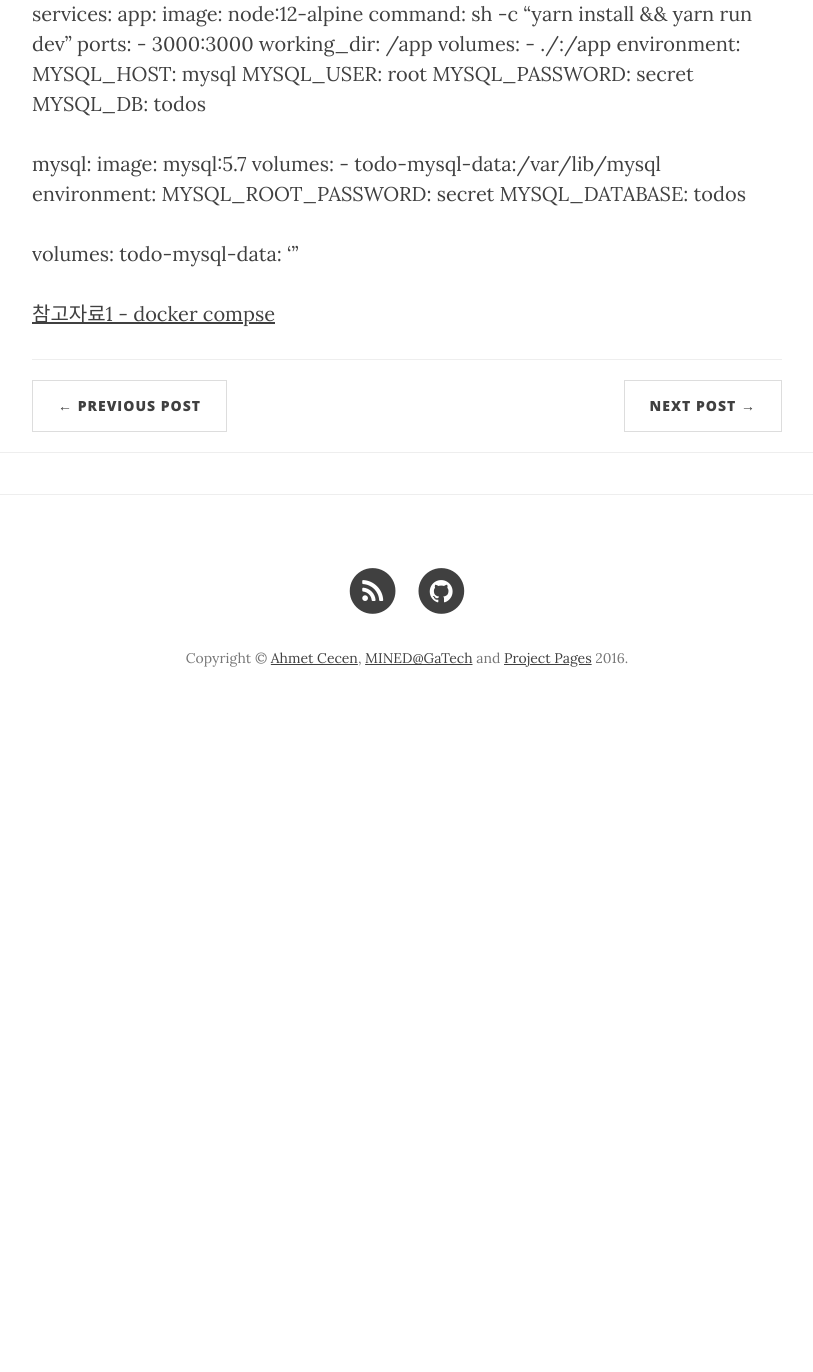
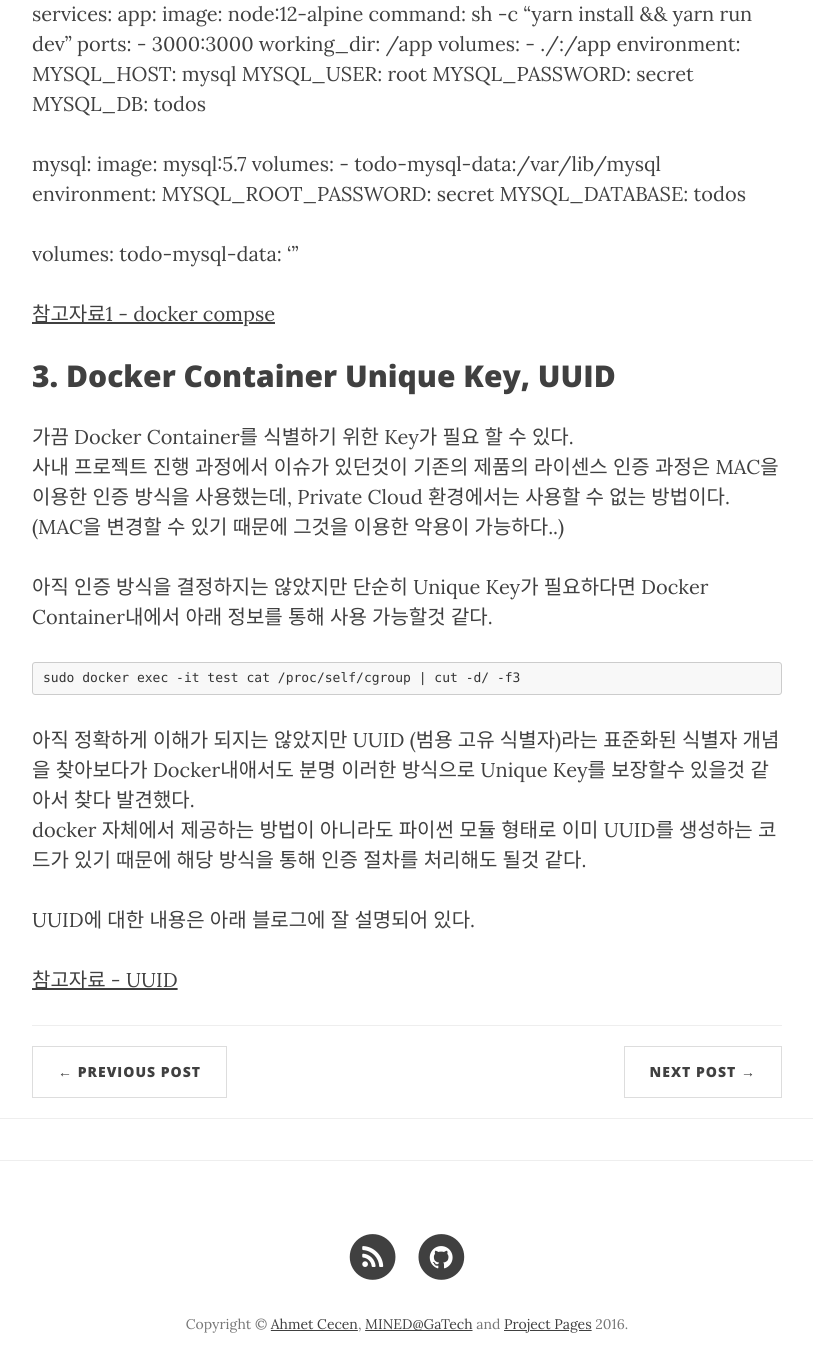
Before and after one commit to Y-JaeHyun/Y-JaeHyun.github.io, a Jekyll site: the page built from _posts/2021-10-19-Docker 관련 팁.md, in a window 1280 px wide and 1400 px high, scrolled down 1399 px. Shown: the top 1372 px of the window, without its empty margins (233-1046 px from the left). Built offline with Jekyll 4.4.1, drawn with Linux system fonts in a browser that asks for light colours; nearby versions of some CDN libraries; comment, search, counter and statistics services are not loaded; before the commit the page ends 2133 px from its top, so only the background shows below that.

Commit message:
docker note

````diff
--- a/_posts/2021-10-19-Docker 관련 팁.md
+++ b/_posts/2021-10-19-Docker 관련 팁.md
@@ -70,3 +70,22 @@ volumes:
 '''
 
 [참고자료1 - docker compse](https://docs.microsoft.com/ko-kr/visualstudio/docker/tutorials/use-docker-compose)
+
+
+## 3. Docker Container Unique Key, UUID
+
+가끔 Docker Container를 식별하기 위한 Key가 필요 할 수 있다.
+사내 프로젝트 진행 과정에서 이슈가 있던것이 기존의 제품의 라이센스 인증 과정은 MAC을 이용한 인증 방식을 사용했는데, Private Cloud 환경에서는 사용할 수 없는 방법이다. (MAC을 변경할 수 있기 때문에 그것을 이용한 악용이 가능하다..)
+
+아직 인증 방식을 결정하지는 않았지만 단순히 Unique Key가 필요하다면 Docker Container내에서 아래 정보를 통해 사용 가능할것 같다.
+
+```
+sudo docker exec -it test cat /proc/self/cgroup | cut -d/ -f3
+```
+
+아직 정확하게 이해가 되지는 않았지만 UUID (범용 고유 식별자)라는 표준화된 식별자 개념을 찾아보다가 Docker내애서도 분명 이러한 방식으로 Unique Key를 보장할수 있을것 같아서 찾다 발견했다.
+docker 자체에서 제공하는 방법이 아니라도 파이썬 모듈 형태로 이미 UUID를 생성하는 코드가 있기 때문에 해당 방식을 통해 인증 절차를 처리해도 될것 같다.
+
+UUID에 대한 내용은 아래 블로그에 잘 설명되어 있다.
+
+[참고자료 - UUID](https://medium.com/@jang.wangsu/ios-swift-uuid%EB%8A%94-%EC%96%B4%EB%96%A4-%EC%9B%90%EB%A6%AC%EB%A1%9C-%EB%A7%8C%EB%93%A4%EC%96%B4%EC%A7%80%EB%8A%94-%EA%B2%83%EC%9D%BC%EA%B9%8C-22ec9ff4e792)
````
